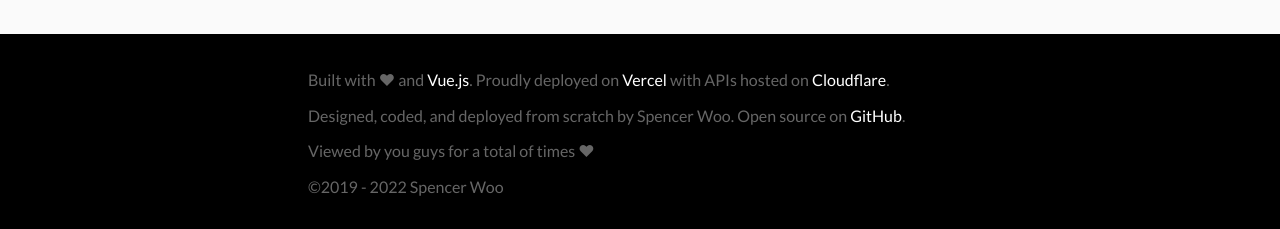
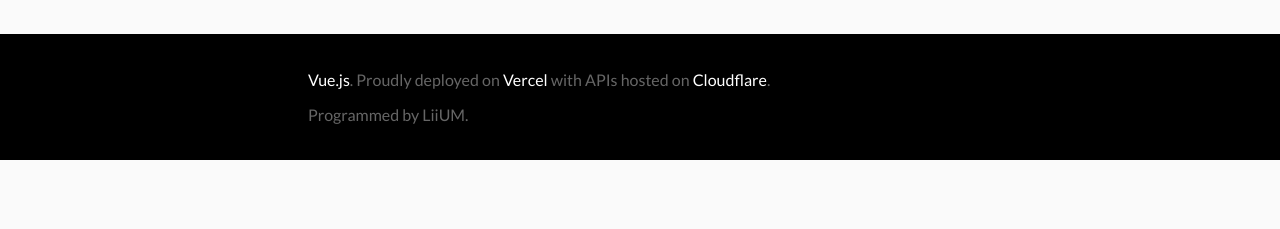
Before and after one commit to L11UM/personalsite, a Vue app: page / in a window 1280 px wide. Shown: the part 609-838 px from the top of the page. After the commit the page ends 800 px from the top, so only its background shows below. Built offline with nearby package versions, Linux system fonts and the light colour scheme.

Commit message:
Update App.vue

```diff
--- a/src/App.vue
+++ b/src/App.vue
@@ -9,20 +9,14 @@
     <div id="footer">
       <div id="footer-text">
         <p>
-          Built with ♥ and
           <a href="https://vuejs.org/">Vue.js</a>. Proudly deployed on
           <a href="https://vercel.com/spencerwoo/home">Vercel</a> with APIs hosted on
           <a href="https://www.cloudflare.com/">Cloudflare</a>.
         </p>
         <p>
-          Designed, coded, and deployed from scratch by Spencer Woo. Open source on
-          <a href="https://github.com/spencerwooo/portfolio">GitHub</a>.
+          Programmed by LiiUM.
         </p>
-        <p id="busuanzi_container_site_pv">
-          Viewed by you guys for a total of
-          <span id="busuanzi_value_site_pv"></span> times ♥
-        </p>
-        <p id="footer-copyright">©2019 - {{ getYear() }} Spencer Woo</p>
+
       </div>
     </div>
   </div>
@@ -30,10 +24,8 @@
 
 <script>
 import 'vue-navigation-bar/dist/vue-navigation-bar.css'
-
 export default {
   name: 'app',
-
   data() {
     return {
       navbarOptions: {
@@ -75,72 +67,58 @@ export default {
   max-width: 664px;
   padding: 0px 20px 40px 20px;
 }
-
 #main-navbar {
   padding-right: 5px;
   background-color: #fafafa;
 }
-
 .vnb__collapse-button img {
   width: 24px;
   height: 24px;
   padding-bottom: 3px;
 }
-
 .vnb__menu-options--right {
   margin-left: 0;
   padding-left: 10px;
 }
-
 .vnb__popup__top__close-button {
   padding-top: 10px;
 }
-
 .vnb__menu-options__option a {
   font-size: 15px;
 }
-
 .vnb__menu-options__option a:focus {
   outline: none;
 }
-
 .vnb__popup__bottom__menu-options__option__link {
   padding: 6px 24px;
 }
-
 .vnb__popup__bottom__menu-options__option__link:focus {
   border-left: 2px solid #0070f3;
 }
-
 #footer {
   padding: 20px 20px;
   background-color: #000;
 }
-
 #footer p {
   color: var(--footer-color);
   line-height: initial;
 }
-
 #footer-text {
   margin: 0px auto;
   max-width: 664px;
   color: #ffffff;
 }
-
 #footer-text a,
 #busuanzi_value_site_pv,
 #footer-copyright {
   color: #ffffff;
 }
-
 .fade-enter-active,
 .fade-leave-active {
   transition-duration: 0.3s;
   transition-property: opacity;
   transition-timing-function: ease;
 }
-
 .fade-enter,
 .fade-leave-active {
   opacity: 0;
```
